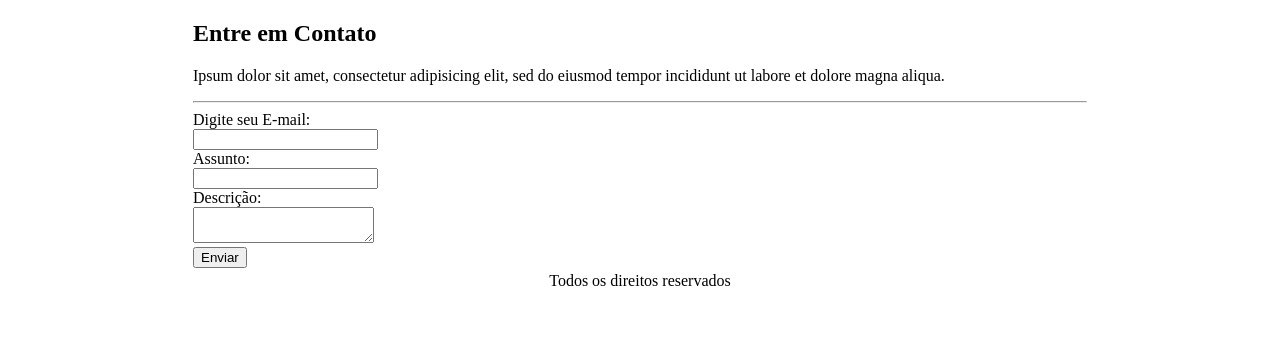
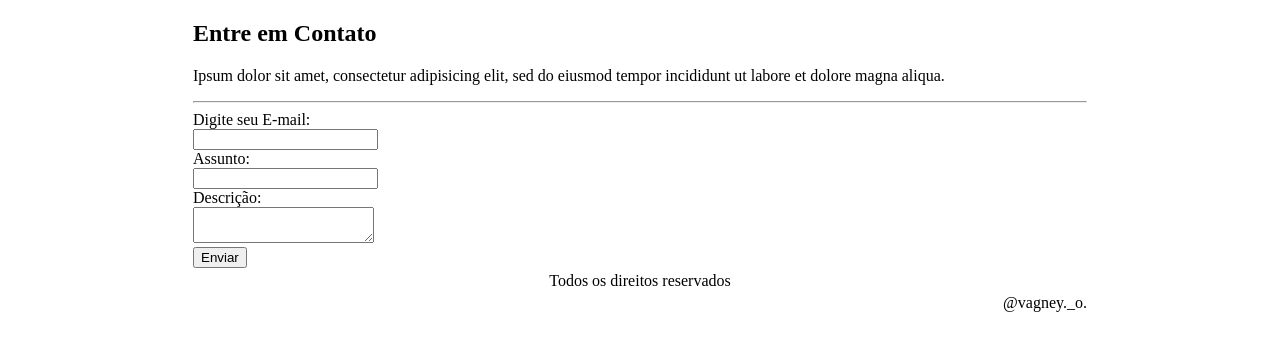
Before and after one commit to vagney/Site-Experimental, a plain HTML site: page contato.html in a window 1280 px wide. Shown: the part 115-466 px from the top of the page. Drawn offline with Linux system fonts and the light colour scheme.

Commit message:
adição da assinatura

```diff
--- a/contato.html
+++ b/contato.html
@@ -47,6 +47,9 @@
 				<tr>
 					<td align="center" colspan="2">Todos os direitos reservados</td>
 				</tr>
+				<tr>
+					<td align="right" colspan="2">@vagney._o.</td>
+				</tr>
 		</table>
 
 
```
Also changed, not shown: index.html (+3 -2 lines), quem-somos.html (+3 -0 lines).
